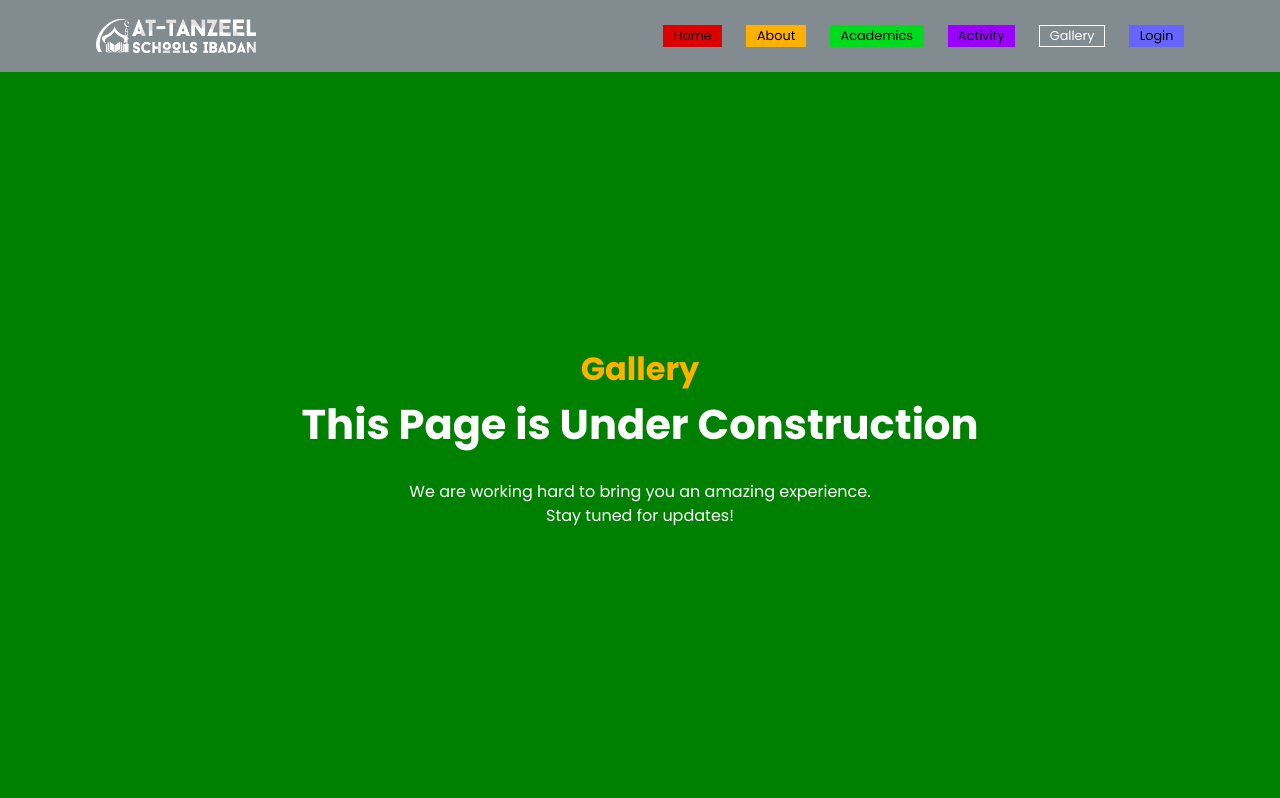
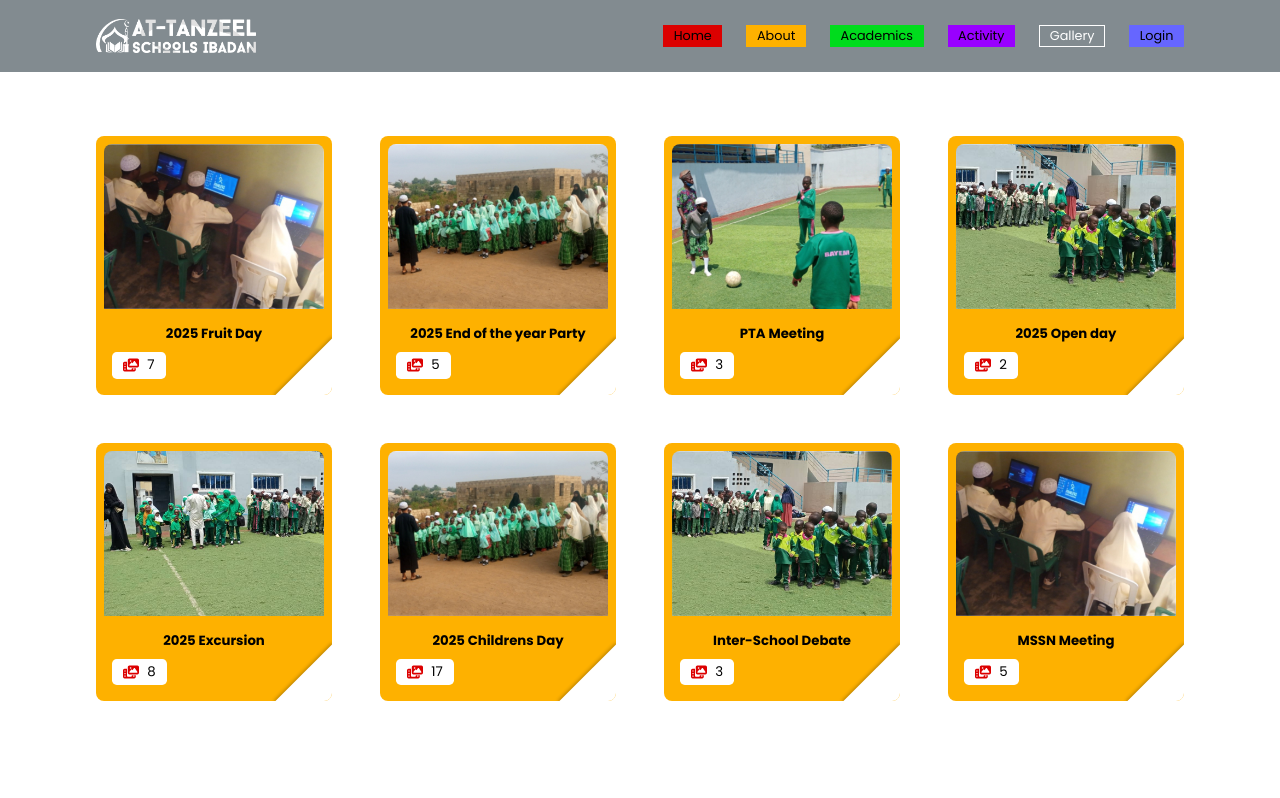
Before and after one commit to mojeed-painless/attanzeel-website__client, a React (Vite) app: page /gallery in a window 1280 px wide. Shown: the top 798 px of the page. Built offline with nearby package versions, Linux system fonts and the light colour scheme.

Commit message:
Added album to the gallery page

```diff
--- a/package.json
+++ b/package.json
@@ -15,6 +15,7 @@
     "react": "^19.2.0",
     "react-dom": "^19.2.0",
     "react-icons": "^5.5.0",
+    "react-photo-album": "^3.4.0",
     "react-router-dom": "^7.9.6",
     "yet-another-react-lightbox": "^3.28.0"
   },
--- /dev/null
+++ b/src/assets/styles/gallery.css
@@ -0,0 +1,85 @@
+.gallery__cards {
+    display: grid;
+    grid-template-columns: repeat(4, 1fr);
+    gap: 3rem;
+}
+
+.gallery__card {
+    background: var(--color_warning);
+    padding: 0.5rem 0.5rem 1rem;
+    border-radius: 0.5rem;
+    position: relative;
+    overflow: hidden;
+    cursor: pointer;
+    display: flex;
+    flex-direction: column;
+    transition: all 400ms ease;
+}
+
+.gallery__card:hover {
+    transform: scale(1.1);
+}
+
+.gallery__card::after {
+    content: '';
+    position: absolute;
+    right: -2.5rem;
+    bottom: -2.5rem;
+    height: 5rem;
+    width: 5rem;
+    background: white;
+    box-shadow: 0 0 4px 1px rgba(0,0,0,0.3);
+    transform: rotate(45deg);
+}
+
+.gallery__image {
+    border-radius: 0.5rem;
+    overflow: hidden;
+}
+
+.gallery__card h5 {
+    text-align: center;
+    margin: 0.5rem 0;
+}
+
+.gallery__number {
+    margin-inline: 0.5rem;
+    margin-top: auto;
+    padding: 0.2rem 0.7rem;
+    background: white;
+    width: fit-content;
+    display: flex;
+    align-items: center;
+    gap: 0.5rem;
+    border-radius: 0.3rem;
+}
+
+.gallery__number i {
+    display: flex;
+    color: var(--color_danger);
+}
+
+.gallery__album {
+
+}
+
+
+
+
+
+
+
+
+@media screen and (max-width: 600px) {
+    .gallery__cards {
+        grid-template-columns: repeat(2, 1fr);
+        gap: 1rem;
+    }
+
+    .gallery__card::after {
+        right: -1.5rem;
+        bottom: -1.5rem;
+        height: 3rem;
+        width: 3rem;
+    }
+}
--- a/src/components/CategoryArticle.jsx
+++ b/src/components/CategoryArticle.jsx
@@ -2,7 +2,7 @@ import { useState } from 'react';
 import '../assets/styles/category-article.css';
 import Lightbox from "yet-another-react-lightbox";
 import "yet-another-react-lightbox/styles.css";
-import { gallery } from '../data';
+import { sectionGallery } from '../data';
 
 export default function CategoryArticle({ className, header, children, mainImage, category }) {
 
@@ -14,7 +14,7 @@ export default function CategoryArticle({ className, header, children, mainImage
         setCurrentClass(category);
     }
 
-    const selectedGallery = gallery.find(item => item.title === currentClass);
+    const selectedGallery = sectionGallery.find(item => item.title === currentClass);
 
     return (
         <>
--- a/src/data.js
+++ b/src/data.js
@@ -134,7 +134,7 @@ export const categories = [
 ]
 
 
-export const gallery = [
+export const sectionGallery = [
     {
         id: 1,
         title: 'prebasic',
@@ -326,35 +326,6 @@ export const staff = [
 
 
 
-export const grades = [
-    {
-        id: 1,
-        score: '75% - 100%',
-        remark: 'Excellent'
-    },
-    {
-        id: 2,
-        score: '66% - 74%',
-        remark: 'Very Good'
-    },
-    {
-        id: 3,
-        score: '55% - 64%',
-        remark: 'Good'
-    },
-    {
-        id: 4,
-        score: '50% - 54%',
-        remark: 'Average'
-    },
-    {
-        id: 5,
-        score: 'less than 50',
-        remark: 'Below Average'
-    }
-]
-
-
 export const testimonials = [
     {
         id: 1,
@@ -392,3 +363,155 @@ export const testimonials = [
         profession:  'Chief Imam'
     },
 ]
+
+
+
+
+export const mainGallery = [
+    {
+        id: 1,
+        thumbnail: ssImage1,
+        caption: '2025 Fruit Day',
+        images: [
+            { src: ssImage1, width: 800, height: 600 },
+            { src: ssImage1, width: 800, height: 600 },
+            { src: ssImage1, width: 800, height: 600 },
+            { src: ssImage1, width: 800, height: 600 },
+            { src: ssImage1, width: 800, height: 600 },
+            { src: ssImage1, width: 800, height: 600 },
+            { src: ssImage1, width: 800, height: 600 },
+        ]
+    },
+    {
+        id: 2,
+        thumbnail: jssImage1,
+        caption: '2025 End of the year Party',
+        images: [
+            { src: ssImage1, width: 800, height: 600 },
+            { src: ssImage1, width: 800, height: 600 },
+            { src: ssImage1, width: 800, height: 600 },
+            { src: ssImage1, width: 800, height: 600 },
+            { src: ssImage1, width: 800, height: 600 },
+        ]
+    },
+    {
+        id: 3,
+        thumbnail: basicImage1,
+        caption: 'PTA Meeting',
+        images: [
+            { src: ssImage1, width: 800, height: 600 },
+            { src: ssImage1, width: 800, height: 600 },
+            { src: ssImage1, width: 800, height: 600 },
+        ]
+    },
+    {
+        id: 4,
+        thumbnail: nurseryImage1,
+        caption: '2025 Open day',
+        images: [
+            { src: ssImage1, width: 800, height: 600 },
+            { src: ssImage1, width: 800, height: 600 },
+        ]
+    },
+    {
+        id: 5,
+        thumbnail: prebasicImage1,
+        caption: '2025 Excursion',
+        images: [
+            { src: ssImage1, width: 800, height: 600 },
+            { src: ssImage1, width: 800, height: 600 },
+            { src: ssImage1, width: 800, height: 600 },
+            { src: ssImage1, width: 800, height: 600 },
+            { src: ssImage1, width: 800, height: 600 },
+            { src: ssImage1, width: 800, height: 600 },
+            { src: ssImage1, width: 800, height: 600 },
+            { src: ssImage1, width: 800, height: 600 },
+        ]
+    },
+    {
+        id: 6,
+        thumbnail: jssImage1,
+        caption: '2025 Childrens Day',
+        images: [
+            { src: ssImage1, width: 800, height: 600 },
+            { src: ssImage1, width: 800, height: 600 },
+            { src: ssImage1, width: 800, height: 600 },
+            { src: ssImage1, width: 800, height: 600 },
+            { src: ssImage1, width: 800, height: 600 },
+            { src: ssImage1, width: 800, height: 600 },
+            { src: ssImage1, width: 800, height: 600 },
+            { src: ssImage1, width: 800, height: 600 },
+            { src: ssImage1, width: 800, height: 600 },
+            { src: ssImage1, width: 800, height: 600 },
+            { src: ssImage1, width: 800, height: 600 },
+            { src: ssImage1, width: 800, height: 600 },
+            { src: ssImage1, width: 800, height: 600 },
+            { src: ssImage1, width: 800, height: 600 },
+            { src: ssImage1, width: 800, height: 600 },
+            { src: ssImage1, width: 800, height: 600 },
+            { src: ssImage1, width: 800, height: 600 },
+        ]
+    },
+    {
+        id: 7,
+        thumbnail: nurseryImage1,
+        caption: 'Inter-School Debate',
+        images: [
+            { src: ssImage1, width: 800, height: 600 },
+            { src: ssImage1, width: 800, height: 600 },
+            { src: ssImage1, width: 800, height: 600 },
+        ]
+    },
+    {
+        id: 8,
+        thumbnail: ssImage1,
+        caption: 'MSSN Meeting',
+        images: [
+            { src: ssImage1, width: 800, height: 600 },
+            { src: ssImage1, width: 800, height: 600 },
+            { src: ssImage1, width: 800, height: 600 },
+            { src: ssImage1, width: 800, height: 600 },
+            { src: ssImage1, width: 800, height: 600 },
+        ]
+    },
+]
+
+
+
+
+
+
+
+
+
+
+
+
+
+export const grades = [
+    {
+        id: 1,
+        score: '75% - 100%',
+        remark: 'Excellent'
+    },
+    {
+        id: 2,
+        score: '66% - 74%',
+        remark: 'Very Good'
+    },
+    {
+        id: 3,
+        score: '55% - 64%',
+        remark: 'Good'
+    },
+    {
+        id: 4,
+        score: '50% - 54%',
+        remark: 'Average'
+    },
+    {
+        id: 5,
+        score: 'less than 50',
+        remark: 'Below Average'
+    }
+]
--- a/src/index.css
+++ b/src/index.css
@@ -295,6 +295,8 @@ h4 {
 footer {
     background: var(--color_darkgrey);
     color: white;
+    position: relative;
+    z-index: 10000;
 }
 
 .main__footer {
--- a/src/pages/Gallery.jsx
+++ b/src/pages/Gallery.jsx
@@ -1,7 +1,47 @@
-import ConstructionPage from '../components/ConstructionPage';
+import { useState } from 'react';
+import '../assets/styles/gallery.css';
+import { mainGallery } from '../data';
+import { FaPhotoFilm } from "react-icons/fa6";
+import { RowsPhotoAlbum } from "react-photo-album";
+import "react-photo-album/rows.css";
 
 export default function Gallery() {
+
+    const [galleryId, setGalleryId] = useState('');
+
+    function handleSelect(selectedId) {
+        setGalleryId(selectedId)
+    }
+
+    const selectedGallery = mainGallery.find(gallery => gallery.id === galleryId || mainGallery[0] );
+
     return (
-        <ConstructionPage name='Gallery' />
+        <article className="gallery__section">
+            <div className="container gallery__container">
+                <div className="gallery__cards">
+                    {mainGallery.map(({id, thumbnail, caption, images}) => (
+                        <div key={id} className="gallery__card" onClick={() => handleSelect(id)}>
+                            <div className="gallery__image">
+                                <img src={thumbnail} alt={caption} />
+                            </div>
+
+                            <h5>{caption}</h5>
+
+                            <div className="gallery__number">
+                                <i><FaPhotoFilm /></i>
+                                <small>{images.length}</small>
+                            </div>
+                        </div>
+                    ))}
+                </div>
+
+                {/* <div className="gallery__album">
+                    <h1>this is a heading</h1>
+                    <RowsPhotoAlbum
+                        photos={selectedGallery.images}
+                    />
+                </div> */}
+            </div>
+        </article>
     )
 }
```
Also changed, not shown: src/pages/MainLayout.jsx (+4 -4 lines), 1 other file (tests, documents, lock files or other folders).
